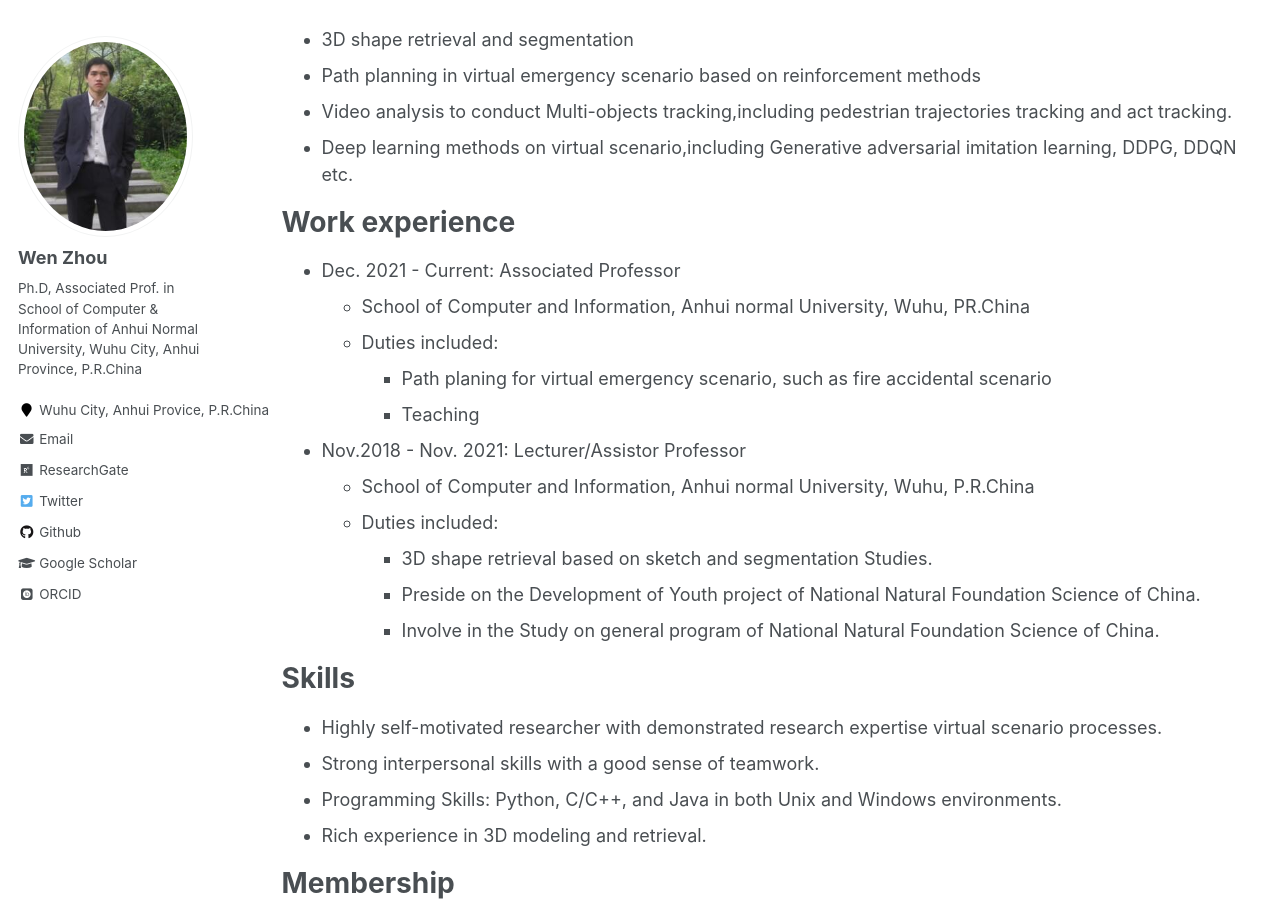
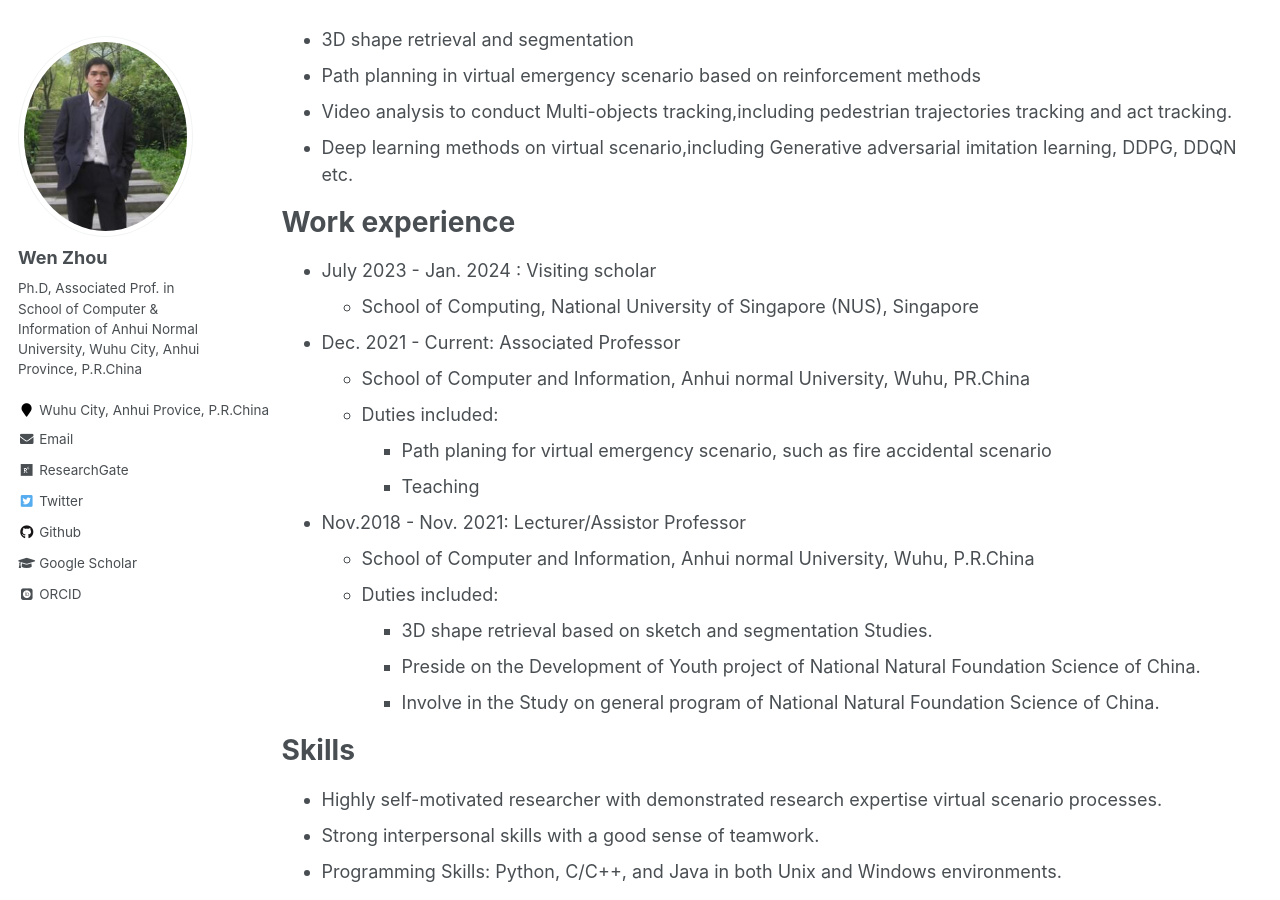
Before and after one commit to zhouwen327/zhouwen327.github.io, a Jekyll site: the page built from _pages/cv.md, in a window 1280 px wide and 900 px high, scrolled down 376 px. Built offline with Jekyll 4.4.1, drawn with Linux system fonts in a browser that asks for light colours; some web fonts are replaced; some of the changed text lies outside the part shown.

Commit message:
Update cv.md

```diff
--- a/_pages/cv.md
+++ b/_pages/cv.md
@@ -25,6 +25,8 @@ Research Interests
 
 Work experience
 ======
+* July 2023 - Jan. 2024 : Visiting scholar
+  * School of Computing, National University of Singapore (NUS), Singapore
 * Dec. 2021 - Current: Associated Professor
   * School of Computer and Information, Anhui normal University, Wuhu, PR.China
   * Duties included:
@@ -69,3 +71,10 @@ Publications
        {% include archive-single-cv.html %}
     {% endfor %}
 </ol>
+
+Projects
+======
+<ol>{% for post in site.projects reversed %}
+       {% include archive-single-cv.html %}
+    {% endfor %}
+</ol>
```
